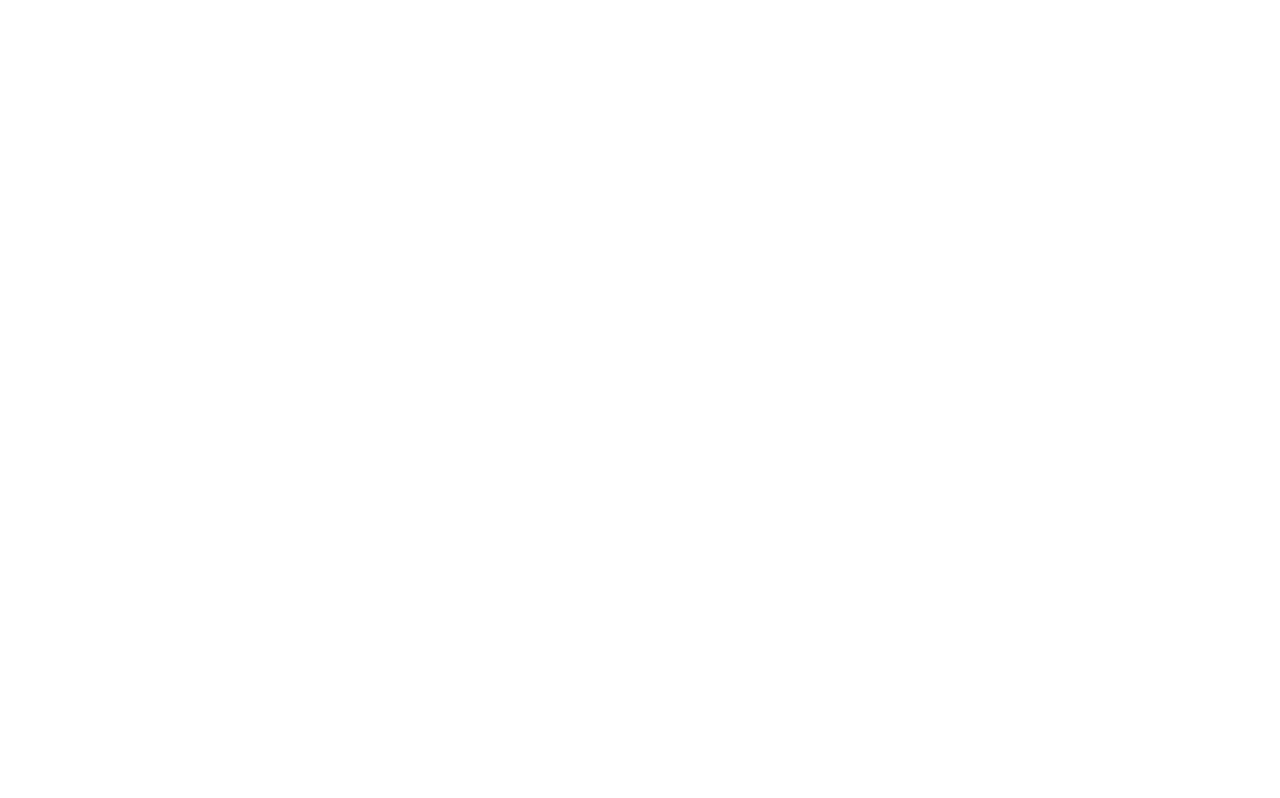
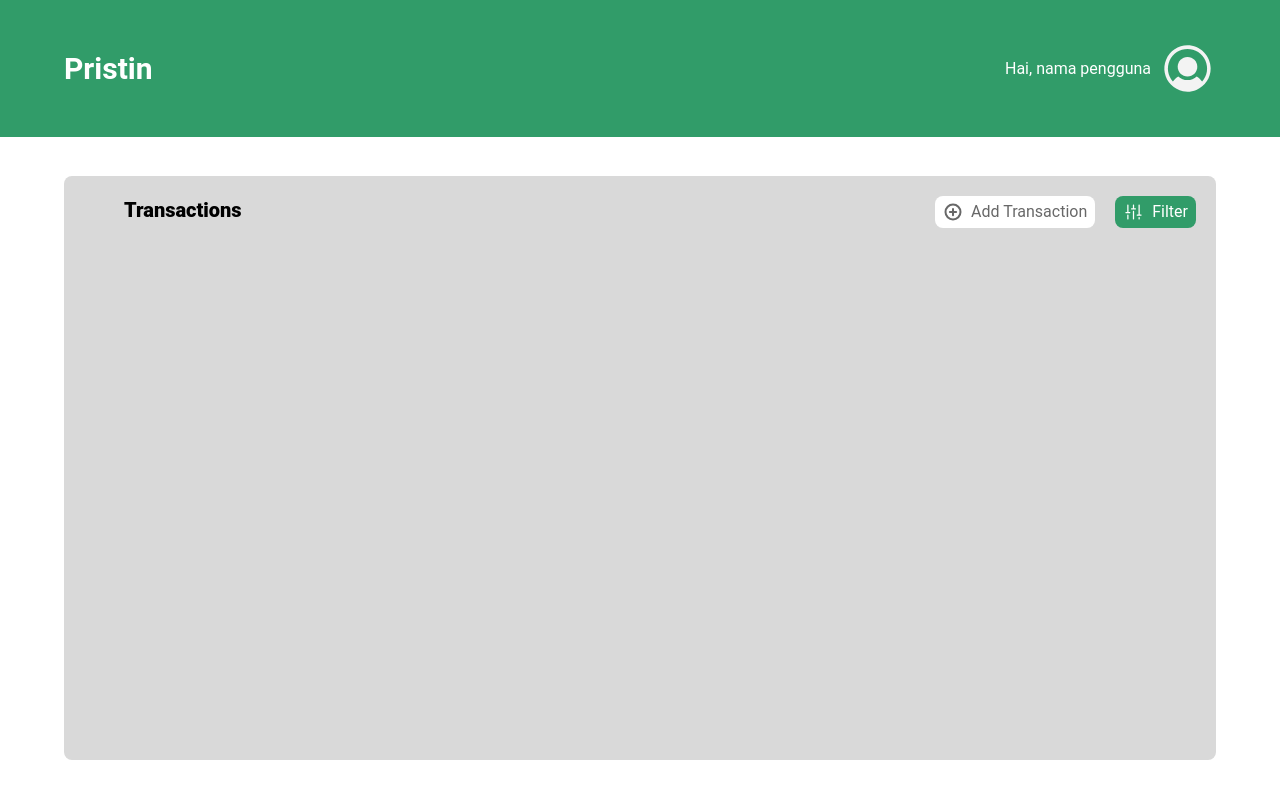
Before and after one commit to FarhanMaulanaF/Tugas_PAW_12, a React (Create React App) app in the folder client/: page /transactionfilter in a window 1280 px wide. Before the commit this address had no page. Built offline with nearby package versions, Linux system fonts and the light colour scheme.

Commit message:
add styling for transaction filter page

```diff
--- a/client/src/App.jsx
+++ b/client/src/App.jsx
@@ -13,6 +13,7 @@ import Transaksi from '../src/components/User/Transaksi/Transaksi'
 import Private from '../src/components/User/AddForm/Private'
 import Home from '../src/page/home/home'
 import Transaction from "./components/afterUserLogin/transactionpage"
+import TransactionFilter from "./components/afterUserLogin/transactionfilter"
 
 
 import './index.css';
@@ -30,6 +31,7 @@ function App () {
       <Route path="/forgot-password" element={<ForgotPassword/>} />
       <Route path="/dashboard" element={<Dashboard/>} />
       <Route path="/transaction" element={<Transaction/>} />
+      <Route path="/transactionfilter" element={<TransactionFilter/>} />
       <Route path="/beranda" element={<Beranda/>} />
       <Route path="/transaksi" element={<Transaksi/>} />
       <Route path="/tambahtransaksi" element={<Private/>} />
--- /dev/null
+++ b/client/src/components/afterUserLogin/transactionfilter.jsx
@@ -0,0 +1,48 @@
+import React from "react";
+import UserCircle from "../../assets/UserCircle.svg";
+import PlusCircle from "../../assets/PlusCircle.svg";
+import FadersWhite from "../../assets/FadersWhite.svg";
+
+const transactionfilter = () => {
+  return (
+    <div className="font-Roboto">
+      <nav className="bg-[#319C69] fixed w-screen inset-x-0 top-0 py-10 font-Roboto">
+        <div class="flex flex-wrap justify-between items-center ml-16 mr-16">
+          <div className="text-3xl text-white font-bold flex items-center">
+            Pristin
+          </div>
+          <div className="flex item-center">
+            <div className="text-base text-white mt-auto mb-auto mr-2 ">
+              Hai, nama pengguna
+            </div>
+            <div className="static">
+              <img src={UserCircle} alt="UserCircle" />
+            </div>
+          </div>
+        </div>
+      </nav>
+
+      <div className="h-screen flex font-Roboto pt-44 px-16 pb-10 text-xl">
+        <div className="bg-[#D9D9D9] text-black font-black w-full pr-5 rounded-lg">
+          <div className="flex flex-wrap justify-between ml-5 mt-5">
+            <div className="ml-10">
+              Transactions
+            </div>
+            <div className="flex justify-between">
+              <button className="items-center bg-[#FFFFFF] text-[#686868] flex font-normal text-base rounded-lg px-2 py-1">
+                  <img src={PlusCircle} alt="PlusCircle"/>
+                  <div className="ml-2">Add Transaction</div>
+              </button>
+              <button className="items-center bg-[#319C69] text-[#FFFFFF] flex font-normal text-base rounded-lg ml-5 px-2 py-1">
+                  <img src={FadersWhite} alt="FadersWhite"/>
+                  <div className="ml-2">Filter</div>
+              </button>
+            </div>
+          </div>
+        </div>
+      </div>
+    </div>
+  )
+}
+
+export default transactionfilter;
--- /dev/null
+++ b/client/src/page/afterUserLogin/transactionfilter.jsx
@@ -0,0 +1,10 @@
+import React from 'react'
+import TransactionFilter from '../../components/afterUserLogin/transactionfilter'
+
+const transactionFilter = () => {
+  return (
+    <Transaction/>
+  )
+}
+
+export default transactionFilter
```
